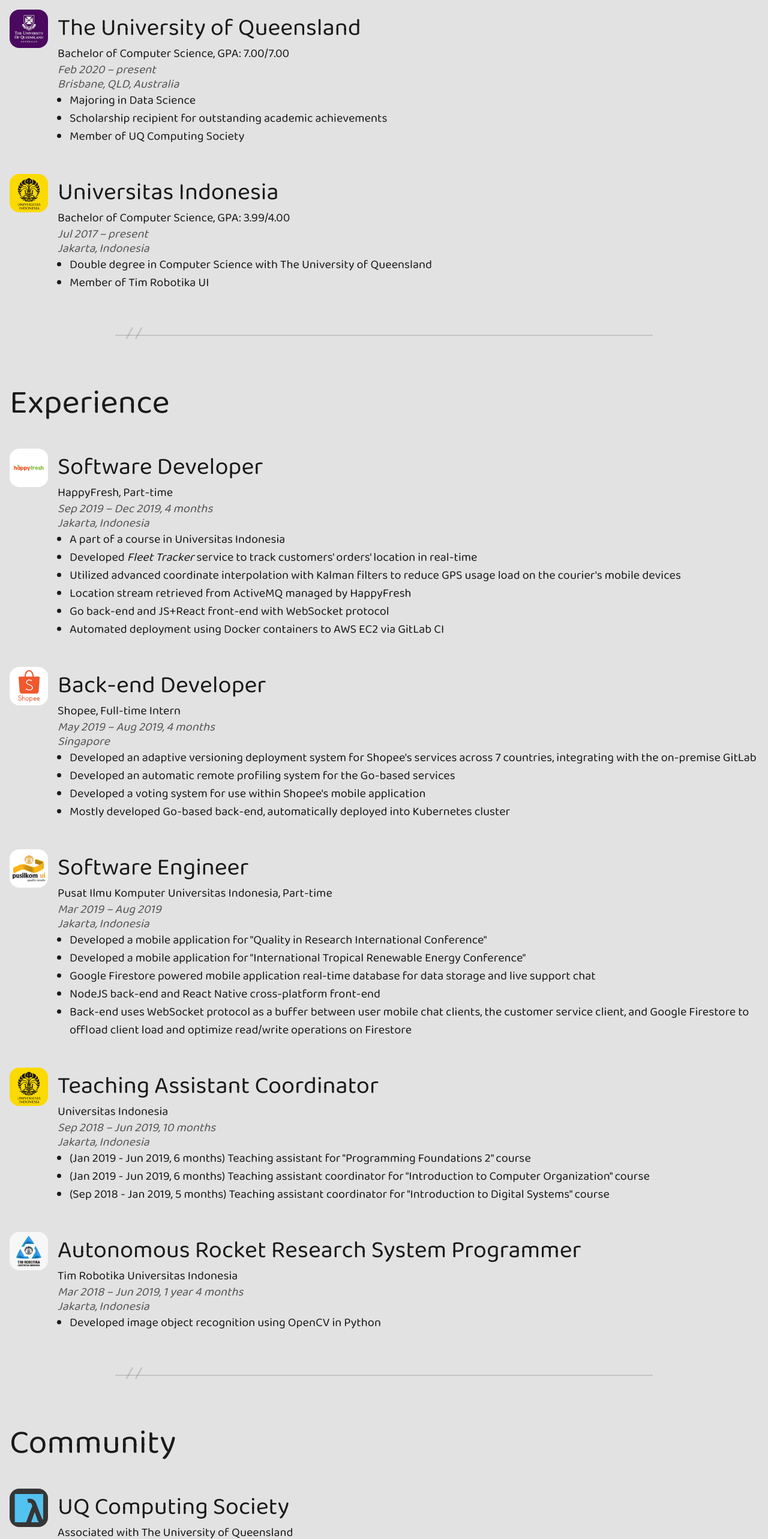
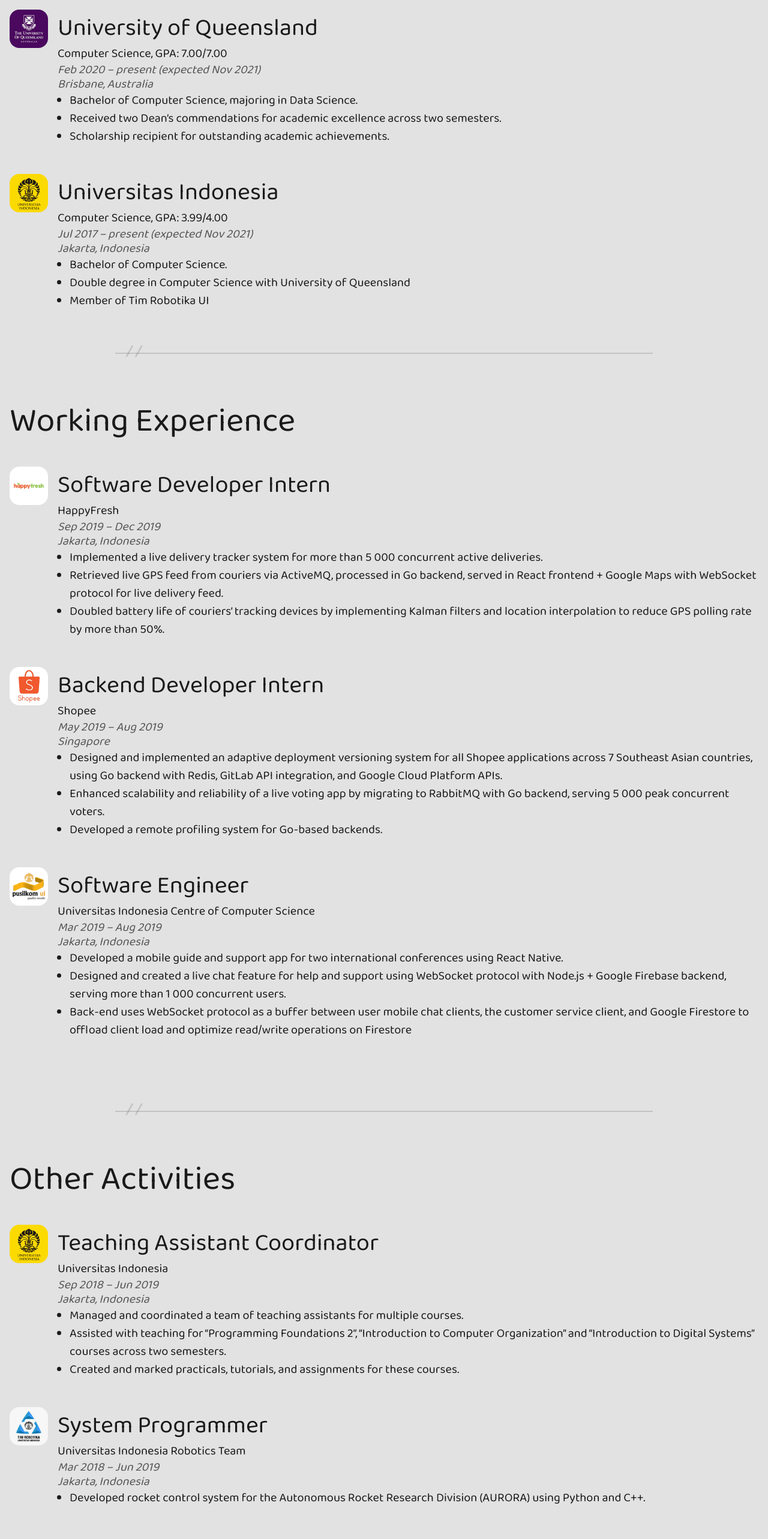
Before and after one commit to daystram/folio, a Next.js app in the folder folio-fe/: page /resume in a window 1280 px wide. Shown: the part 220-2786 px from the top of the page at 60% size. Built offline with nearby package versions, Linux system fonts and the light colour scheme.

Commit message:
feat: updated resume

```diff
--- a/folio-fe/pages/resume.tsx
+++ b/folio-fe/pages/resume.tsx
@@ -17,24 +17,29 @@
               <div className={styles.entryContainer}>
                 <div className={styles.entryHeadContainer}>
                   <h3 className={styles.entryHeading1}>
-                    The University of Queensland
+                    University of Queensland
                   </h3>
                   <h4 className={styles.entryHeading2}>
-                    Bachelor of Computer Science, GPA: 7.00/7.00
+                    Computer Science, GPA: 7.00/7.00
                   </h4>
                 </div>
                 <div className={styles.entryBodyContainer}>
-                  <p className={styles.entryHeadingSub1}>Feb 2020 – present</p>
                   <p className={styles.entryHeadingSub1}>
-                    Brisbane, QLD, Australia
+                    Feb 2020 – present (expected Nov 2021)
                   </p>
+                  <p className={styles.entryHeadingSub1}>Brisbane, Australia</p>
                   <ul className={styles.entryDescriptionList}>
-                    <li>Majoring in Data Science</li>
+                    <li>
+                      Bachelor of Computer Science, majoring in Data Science.
+                    </li>
+                    <li>
+                      Received two Dean’s commendations for academic excellence
+                      across two semesters.
+                    </li>
                     <li>
                       Scholarship recipient for outstanding academic
-                      achievements
+                      achievements.
                     </li>
-                    <li>Member of UQ Computing Society</li>
                   </ul>
                 </div>
               </div>
@@ -52,15 +57,18 @@
                     Universitas Indonesia
                   </h3>
                   <h4 className={styles.entryHeading2}>
-                    Bachelor of Computer Science, GPA: 3.99/4.00
+                    Computer Science, GPA: 3.99/4.00
                   </h4>
                 </div>
                 <div className={styles.entryBodyContainer}>
-                  <p className={styles.entryHeadingSub1}>Jul 2017 – present</p>
+                  <p className={styles.entryHeadingSub1}>
+                    Jul 2017 – present (expected Nov 2021)
+                  </p>
                   <p className={styles.entryHeadingSub1}>Jakarta, Indonesia</p>
                   <ul className={styles.entryDescriptionList}>
+                    <li>Bachelor of Computer Science.</li>
                     <li>
-                      Double degree in Computer Science with The University of
+                      Double degree in Computer Science with University of
                       Queensland
                     </li>
                     <li>Member of Tim Robotika UI</li>
@@ -77,42 +85,33 @@
 
         <section className={`${styles.section} ${styles.sectionEven}`}>
           <div className={"container mx-auto"}>
-            <h2 className={styles.sectionHeading}>Experience</h2>
+            <h2 className={styles.sectionHeading}>Working Experience</h2>
             <div className={styles.entry}>
               <img src={"logo-hf.png"} className={styles.entryLogo} />
               <div className={styles.entryContainer}>
                 <div className={styles.entryHeadContainer}>
-                  <h3 className={styles.entryHeading1}>Software Developer</h3>
-                  <h4 className={styles.entryHeading2}>
-                    HappyFresh, Part-time
-                  </h4>
+                  <h3 className={styles.entryHeading1}>
+                    Software Developer Intern
+                  </h3>
+                  <h4 className={styles.entryHeading2}>HappyFresh</h4>
                 </div>
                 <div className={styles.entryBodyContainer}>
-                  <p className={styles.entryHeadingSub1}>
-                    Sep 2019 – Dec 2019, 4 months
-                  </p>
+                  <p className={styles.entryHeadingSub1}>Sep 2019 – Dec 2019</p>
                   <p className={styles.entryHeadingSub1}>Jakarta, Indonesia</p>
                   <ul className={styles.entryDescriptionList}>
-                    <li>A part of a course in Universitas Indonesia</li>
                     <li>
-                      Developed <i>Fleet Tracker</i> service to track customers'
-                      orders' location in real-time
+                      Implemented a live delivery tracker system for more than 5
+                      000 concurrent active deliveries.
                     </li>
                     <li>
-                      Utilized advanced coordinate interpolation with Kalman
-                      filters to reduce GPS usage load on the courier's mobile
-                      devices
+                      Retrieved live GPS feed from couriers via ActiveMQ,
+                      processed in Go backend, served in React frontend + Google
+                      Maps with WebSocket protocol for live delivery feed.
                     </li>
                     <li>
-                      Location stream retrieved from ActiveMQ managed by
-                      HappyFresh
-                    </li>
-                    <li>
-                      Go back-end and JS+React front-end with WebSocket protocol
-                    </li>
-                    <li>
-                      Automated deployment using Docker containers to AWS EC2
-                      via GitLab CI
+                      Doubled battery life of couriers’ tracking devices by
+                      implementing Kalman filters and location interpolation to
+                      reduce GPS polling rate by more than 50%.
                     </li>
                   </ul>
                 </div>
@@ -122,33 +121,28 @@
               <img src={"logo-sp.png"} className={styles.entryLogo} />
               <div className={styles.entryContainer}>
                 <div className={styles.entryHeadContainer}>
-                  <h3 className={styles.entryHeading1}>Back-end Developer</h3>
-                  <h4 className={styles.entryHeading2}>
-                    Shopee, Full-time Intern
-                  </h4>
+                  <h3 className={styles.entryHeading1}>
+                    Backend Developer Intern
+                  </h3>
+                  <h4 className={styles.entryHeading2}>Shopee</h4>
                 </div>
                 <div className={styles.entryBodyContainer}>
-                  <p className={styles.entryHeadingSub1}>
-                    May 2019 – Aug 2019, 4 months
-                  </p>
+                  <p className={styles.entryHeadingSub1}>May 2019 – Aug 2019</p>
                   <p className={styles.entryHeadingSub1}>Singapore</p>
                   <ul className={styles.entryDescriptionList}>
                     <li>
-                      Developed an adaptive versioning deployment system for
-                      Shopee's services across 7 countries, integrating with the
-                      on-premise GitLab
+                      Designed and implemented an adaptive deployment versioning
+                      system for all Shopee applications across 7 Southeast
+                      Asian countries, using Go backend with Redis, GitLab API
+                      integration, and Google Cloud Platform APIs.
                     </li>
                     <li>
-                      Developed an automatic remote profiling system for the
-                      Go-based services
+                      Enhanced scalability and reliability of a live voting app
+                      by migrating to RabbitMQ with Go backend, serving 5 000
+                      peak concurrent voters.
                     </li>
                     <li>
-                      Developed a voting system for use within Shopee's mobile
-                      application
-                    </li>
-                    <li>
-                      Mostly developed Go-based back-end, automatically deployed
-                      into Kubernetes cluster
+                      Developed a remote profiling system for Go-based backends.
                     </li>
                   </ul>
                 </div>
@@ -160,7 +154,7 @@
                 <div className={styles.entryHeadContainer}>
                   <h3 className={styles.entryHeading1}>Software Engineer</h3>
                   <h4 className={styles.entryHeading2}>
-                    Pusat Ilmu Komputer Universitas Indonesia, Part-time
+                    Universitas Indonesia Centre of Computer Science
                   </h4>
                 </div>
                 <div className={styles.entryBodyContainer}>
@@ -168,19 +162,14 @@
                   <p className={styles.entryHeadingSub1}>Jakarta, Indonesia</p>
                   <ul className={styles.entryDescriptionList}>
                     <li>
-                      Developed a mobile application for "Quality in Research
-                      International Conference"
+                      Developed a mobile guide and support app for two
+                      international conferences using React Native.
                     </li>
                     <li>
-                      Developed a mobile application for "International Tropical
-                      Renewable Energy Conference"
-                    </li>
-                    <li>
-                      Google Firestore powered mobile application real-time
-                      database for data storage and live support chat
-                    </li>
-                    <li>
-                      NodeJS back-end and React Native cross-platform front-end
+                      Designed and created a live chat feature for help and
+                      support using WebSocket protocol with Node.js + Google
+                      Firebase backend, serving more than 1 000 concurrent
+                      users.
                     </li>
                     <li>
                       Back-end uses WebSocket protocol as a buffer between user
@@ -192,6 +181,16 @@
                 </div>
               </div>
             </div>
+          </div>
+        </section>
+
+        <section className={styles.sectionEven}>
+          <div className={styles.sectionSeparator} />
+        </section>
+
+        <section className={`${styles.section} ${styles.sectionEven}`}>
+          <div className={"container mx-auto"}>
+            <h2 className={styles.sectionHeading}>Other Activities</h2>
             <div className={styles.entry}>
               <img src={"logo-ui.png"} className={styles.entryLogo} />
               <div className={styles.entryContainer}>
@@ -204,23 +203,21 @@
                   </h4>
                 </div>
                 <div className={styles.entryBodyContainer}>
-                  <p className={styles.entryHeadingSub1}>
-                    Sep 2018 – Jun 2019, 10 months
-                  </p>
+                  <p className={styles.entryHeadingSub1}>Sep 2018 – Jun 2019</p>
                   <p className={styles.entryHeadingSub1}>Jakarta, Indonesia</p>
                   <ul className={styles.entryDescriptionList}>
                     <li>
-                      (Jan 2019 - Jun 2019, 6 months) Teaching assistant for
-                      "Programming Foundations 2" course
+                      Managed and coordinated a team of teaching assistants for
+                      multiple courses.
                     </li>
                     <li>
-                      (Jan 2019 - Jun 2019, 6 months) Teaching assistant
-                      coordinator for "Introduction to Computer Organization"
-                      course
+                      Assisted with teaching for “Programming Foundations 2”,
+                      “Introduction to Computer Organization” and “Introduction
+                      to Digital Systems” courses across two semesters.
                     </li>
                     <li>
-                      (Sep 2018 - Jan 2019, 5 months) Teaching assistant
-                      coordinator for "Introduction to Digital Systems" course
+                      Created and marked practicals, tutorials, and assignments
+                      for these courses.
                     </li>
                   </ul>
                 </div>
@@ -235,21 +232,18 @@
               <img src={"logo-trui.png"} className={styles.entryLogo} />
               <div className={styles.entryContainer}>
                 <div className={styles.entryHeadContainer}>
-                  <h3 className={styles.entryHeading1}>
-                    Autonomous Rocket Research System Programmer
-                  </h3>
+                  <h3 className={styles.entryHeading1}>System Programmer</h3>
                   <h4 className={styles.entryHeading2}>
-                    Tim Robotika Universitas Indonesia
+                    Universitas Indonesia Robotics Team
                   </h4>
                 </div>
                 <div className={styles.entryBodyContainer}>
-                  <p className={styles.entryHeadingSub1}>
-                    Mar 2018 – Jun 2019, 1 year 4 months
-                  </p>
+                  <p className={styles.entryHeadingSub1}>Mar 2018 – Jun 2019</p>
                   <p className={styles.entryHeadingSub1}>Jakarta, Indonesia</p>
                   <ul className={styles.entryDescriptionList}>
                     <li>
-                      Developed image object recognition using OpenCV in Python
+                      Developed rocket control system for the Autonomous Rocket
+                      Research Division (AURORA) using Python and C++.
                     </li>
                   </ul>
                 </div>
@@ -271,14 +265,12 @@
                 <div className={styles.entryHeadContainer}>
                   <h3 className={styles.entryHeading1}>UQ Computing Society</h3>
                   <h4 className={styles.entryHeading2}>
-                    Associated with The University of Queensland
+                    Associated with University of Queensland
                   </h4>
                 </div>
                 <div className={styles.entryBodyContainer}>
                   <p className={styles.entryHeadingSub1}>Feb 2020 – present</p>
-                  <p className={styles.entryHeadingSub1}>
-                    Brisbane, QLD, Australia
-                  </p>
+                  <p className={styles.entryHeadingSub1}>Brisbane, Australia</p>
                 </div>
               </div>
             </div>
@@ -292,16 +284,14 @@
               <div className={styles.entryContainer}>
                 <div className={styles.entryHeadContainer}>
                   <h3 className={styles.entryHeading1}>
-                    Tim Robotika Universitas Indonesia
+                    Universitas Indonesia Robotics Team
                   </h3>
                   <h4 className={styles.entryHeading2}>
                     Associated with Universitas Indonesia
                   </h4>
                 </div>
                 <div className={styles.entryBodyContainer}>
-                  <p className={styles.entryHeadingSub1}>
-                    Mar 2018 – Jun 2019, 1 year 4 months
-                  </p>
+                  <p className={styles.entryHeadingSub1}>Mar 2018 – Jun 2019</p>
                   <p className={styles.entryHeadingSub1}>Jakarta, Indonesia</p>
                 </div>
               </div>
```
